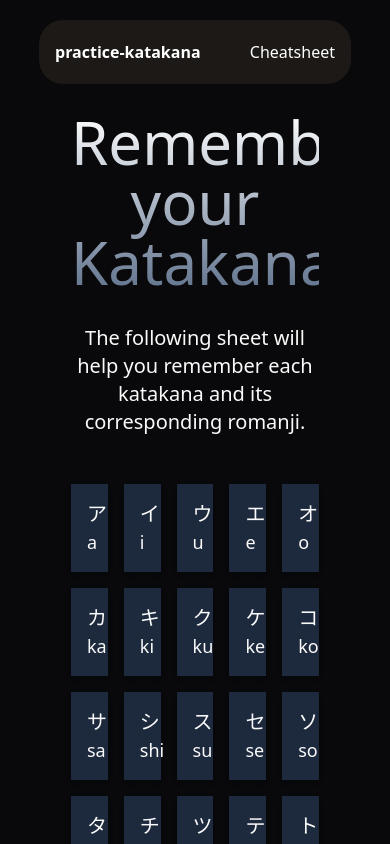
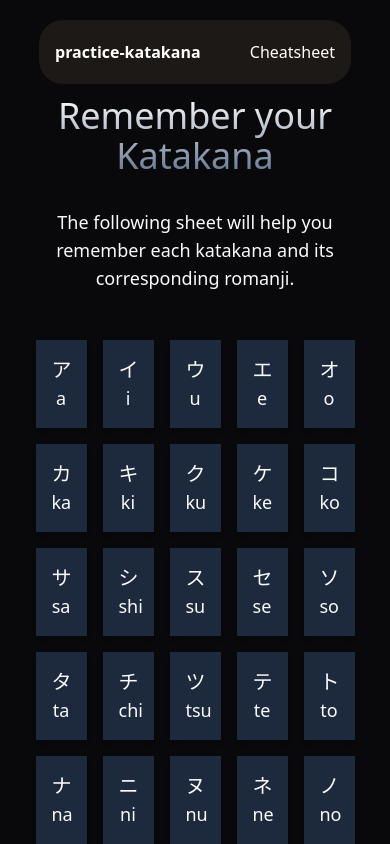
Before and after one commit to m-santanna/langprac, a Next.js app: page /cheatsheet in a window 390 px wide. Shown: the top 844 px of the page. Built offline with nearby package versions, Linux system fonts and the light colour scheme.

Commit message:
adjust mobile responsivess

```diff
--- a/app/cheatsheet/page.tsx
+++ b/app/cheatsheet/page.tsx
@@ -2,11 +2,11 @@ import { katakanaList } from "@/lib/katakana"
 
 export default function Home() {
   return (
-    <section className="p-8 w-[80vw] h-full mx-auto mt-20">
-      <h1 className="text-6xl text-gradient text-center">
+    <section className="p-4 md:p-8 w-[90vw] md:w-[80vw] h-full mx-auto mt-20">
+      <h1 className="text-4xl md:text-6xl text-gradient text-center">
         Remember your Katakana
       </h1>
-      <p className="text-xl text-center mt-8">
+      <p className="text-lg md:text-xl text-center mt-8">
         The following sheet will help you remember each katakana and its
         corresponding romanji.
       </p>
--- a/app/goal/page.tsx
+++ b/app/goal/page.tsx
@@ -204,7 +204,7 @@ export default function Page() {
   }, [states.gamePhase, states.score])
 
   return (
-    <section className="relative h-screen max-w-2xl mx-auto p-4">
+    <section className="relative h-[calc(100vh-64px)] md:h-screen max-w-2xl mx-auto p-4 md:p-8">
       {states.gamePhase === "tutorial" && (
         <TutorialComponent initializeGame={initializeGame} router={router} />
       )}
--- a/app/page.tsx
+++ b/app/page.tsx
@@ -4,13 +4,13 @@ import React from "react"
 
 const page = () => {
   return (
-    <section className="h-screen w-screen">
+    <section className="h-[calc(100vh-64px)] md:h-screen w-screen p-4 md:p-8">
       <div className="flex flex-col items-center justify-center gap-4 h-full">
         <h1 className="text-7xl text-gradient">Welcome!</h1>
         <p className="text-gradient text-2xl text-center">
           Select a game mode to enhance your katakana knowledge.
         </p>
-        <div className="flex justify-between items-center gap-4 mt-2">
+        <div className="flex justify-between items-center gap-2 mt-2">
           <Button size={"lg"} asChild className="rounded-full text-lg">
             <Link href={"/practice"}>Practice</Link>
           </Button>
--- a/app/practice/page.tsx
+++ b/app/practice/page.tsx
@@ -213,7 +213,7 @@ export default function Page() {
   }, [states.gamePhase, states.score])
 
   return (
-    <section className="relative h-screen max-w-2xl mx-auto p-4">
+    <section className="relative h-[calc(100vh-64px)] md:h-screen max-w-2xl mx-auto p-4 md:p-8">
       {states.gamePhase === "tutorial" && (
         <TutorialComponent initializeGame={initializeGame} router={router} />
       )}
--- a/app/rush/page.tsx
+++ b/app/rush/page.tsx
@@ -107,7 +107,7 @@ const Page = () => {
   }
 
   return (
-    <section className="relative h-screen max-w-2xl mx-auto p-4">
+    <section className="relative h-[calc(100vh-64px)] md:h-screen max-w-2xl mx-auto p-4 md:p-8">
       {gameState === "tutorial" && (
         <TutorialComponent router={router} initializeGame={initializeGame} />
       )}
```
